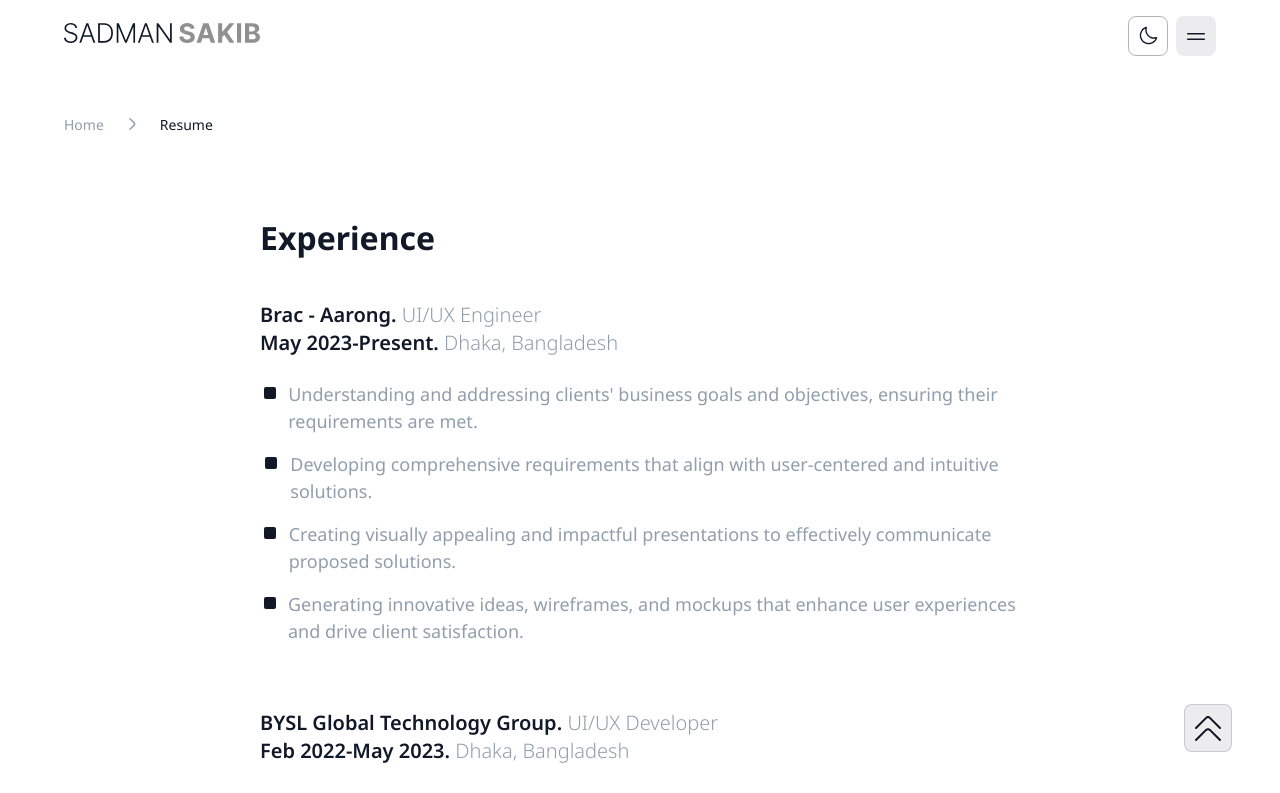
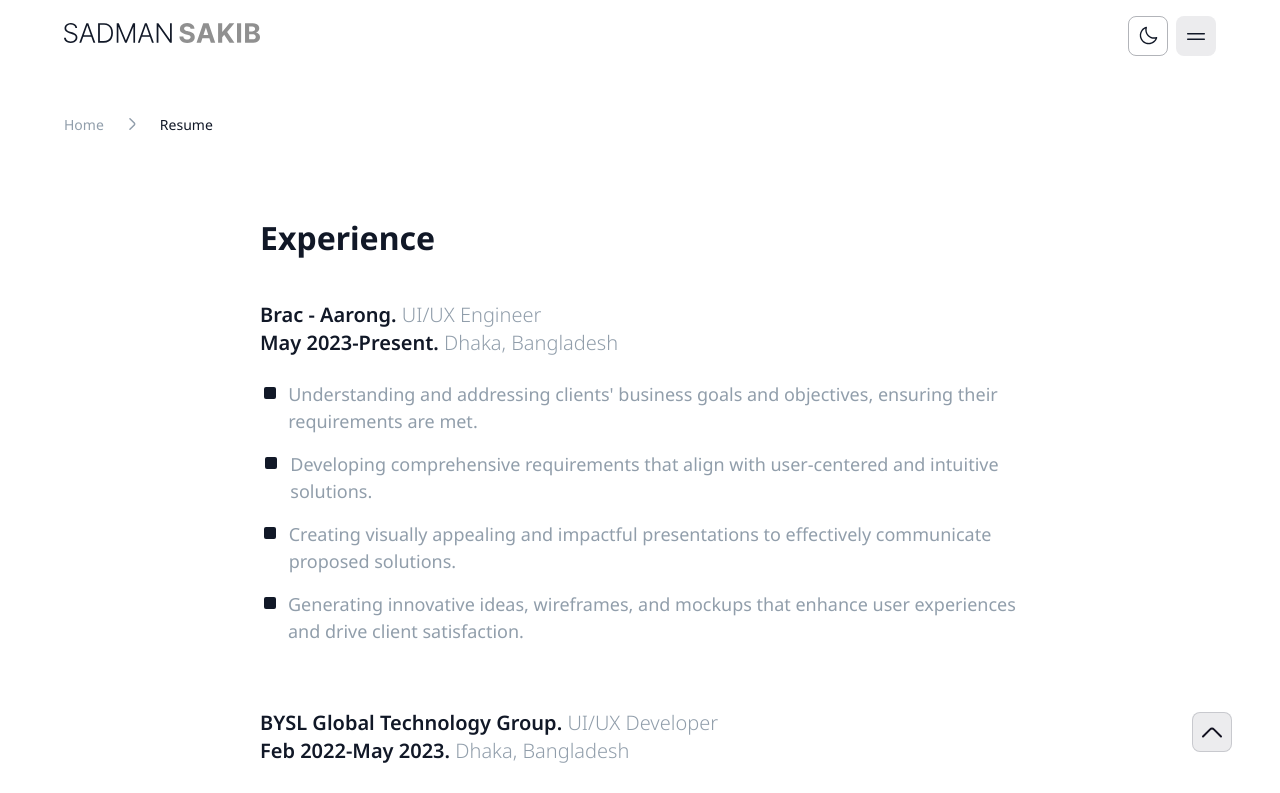
Before and after one commit to ssjisan/portfolio_v2.0, a React (Vite) app: page /resume in a window 1280 px wide. Shown: the top 793 px of the page. Built offline with nearby package versions, Linux system fonts and the light colour scheme.

Commit message:
go top components

```diff
--- /dev/null
+++ b/src/Components/Common/GoToTop.jsx
@@ -0,0 +1,43 @@
+import { Box } from "@mui/material";
+import { useContext } from "react";
+import { DataContext } from "../../DataProcessing/DataProcessing";
+import { TopArrow } from "../../assets/Icons";
+
+export default function GoToTop() {
+  const { goToTop, light } = useContext(DataContext);
+
+  return (
+    <Box
+      sx={{
+        position: "fixed",
+        bottom: {
+          xs: 32,
+          sm: 40,
+          md: 48,
+        },
+        right: {
+          xs: 16,
+          sm: 24,
+          md: 48,
+        },
+        zIndex: 1000,
+        display: "flex",
+        justifyContent: "center",
+        alignItems: "center",
+        border: light
+          ? "1px solid rgba(255, 255, 255, 0.24)"
+          : "1px solid rgba(17, 24, 39, 0.16)",
+        height: "40px",
+        width: "40px",
+        borderRadius: "8px",
+        cursor: "pointer",
+        background: light
+          ? "rgba(255, 255, 255, 0.12)"
+          : "rgba(17, 24, 39, 0.08)",
+      }}
+      onClick={goToTop}
+    >
+      <TopArrow color={light ? "#fff" : "#121120"} />
+    </Box>
+  );
+}
--- a/src/Pages/About.jsx
+++ b/src/Pages/About.jsx
@@ -4,10 +4,10 @@ import HeroSection from "../Components/About/HeroSection";
 import { useContext } from "react";
 import { DataContext } from "../DataProcessing/DataProcessing";
 import AboutBody from "../Components/About/AboutBody";
-import { TopArrow } from "../assets/Icons";
+import GoToTop from "../Components/Common/GoToTop";
 
 export default function About() {
-  const { light, goToTop } = useContext(DataContext);
+  const { light } = useContext(DataContext);
 
   return (
     <Box
@@ -19,30 +19,7 @@ export default function About() {
       <Navbar />
       <HeroSection />
       <AboutBody />
-      <Box
-        sx={{
-          position: "fixed",
-          bottom: 48,
-          right: 48,
-          zIndex: 1000,
-          display: "flex",
-          justifyContent: "center",
-          alignItems: "center",
-          border: light
-            ? "1px solid rgba(255, 255, 255, 0.24)"
-            : "1px solid rgba(17, 24, 39, 0.16)",
-          height: "48px",
-          width: "48px",
-          borderRadius: "8px",
-          cursor: "pointer",
-          background: light
-            ? "rgba(255, 255, 255, 0.12)"
-            : "rgba(17, 24, 39, 0.08)",
-        }}
-        onClick={goToTop}
-      >
-        <TopArrow color={light ? "#fff" : "#121120"} />
-      </Box>
+      <GoToTop/>
     </Box>
   );
 }
--- a/src/Pages/Career.jsx
+++ b/src/Pages/Career.jsx
@@ -3,10 +3,10 @@ import Navbar from "../Layout/Navbar";
 import HeroSection from "../Components/Career/HeroSection";
 import { useContext } from "react";
 import { DataContext } from "../DataProcessing/DataProcessing";
-import { TopArrow } from "../assets/Icons";
+import GoToTop from "../Components/Common/GoToTop";
 
 export default function Career() {
-  const { light,goToTop } = useContext(DataContext);
+  const { light } = useContext(DataContext);
   return (
     <Box
       sx={{
@@ -16,30 +16,7 @@ export default function Career() {
     >
       <Navbar />
       <HeroSection />
-      <Box
-        sx={{
-          position: "fixed",
-          bottom: 48,
-          right: 48,
-          zIndex: 1000,
-          display: "flex",
-          justifyContent: "center",
-          alignItems: "center",
-          border: light
-            ? "1px solid rgba(255, 255, 255, 0.24)"
-            : "1px solid rgba(17, 24, 39, 0.16)",
-          height: "48px",
-          width: "48px",
-          borderRadius: "8px",
-          cursor: "pointer",
-          background: light
-            ? "rgba(255, 255, 255, 0.12)"
-            : "rgba(17, 24, 39, 0.08)",
-        }}
-        onClick={goToTop}
-      >
-        <TopArrow color={light ? "#fff" : "#121120"} />
-      </Box>
+      <GoToTop/>
     </Box>
   );
 }
--- a/src/Pages/Home.jsx
+++ b/src/Pages/Home.jsx
@@ -3,10 +3,10 @@ import Navbar from "../Layout/Navbar";
 import HeroSection from "../Components/Home/HeroSection";
 import { useContext } from "react";
 import { DataContext } from "../DataProcessing/DataProcessing";
-import { TopArrow } from "../assets/Icons";
+import GoToTop from "../Components/Common/GoToTop";
 
 export default function Home() {
-  const { light,goToTop } = useContext(DataContext);
+  const { light } = useContext(DataContext);
   return (
     <Box
       sx={{
@@ -17,30 +17,7 @@ export default function Home() {
     >
       <Navbar />
       <HeroSection />
-      <Box
-        sx={{
-          position: "fixed",
-          bottom: 48,
-          right: 48,
-          zIndex: 1000,
-          display: "flex",
-          justifyContent: "center",
-          alignItems: "center",
-          border: light
-            ? "1px solid rgba(255, 255, 255, 0.24)"
-            : "1px solid rgba(17, 24, 39, 0.16)",
-          height: "48px",
-          width: "48px",
-          borderRadius: "8px",
-          cursor: "pointer",
-          background: light
-            ? "rgba(255, 255, 255, 0.12)"
-            : "rgba(17, 24, 39, 0.08)",
-        }}
-        onClick={goToTop}
-      >
-        <TopArrow color={light ? "#fff" : "#121120"} />
-      </Box>
+      <GoToTop />
     </Box>
   );
 }
--- a/src/Pages/ProjectDetails.jsx
+++ b/src/Pages/ProjectDetails.jsx
@@ -8,10 +8,10 @@ import Projects from "../assets/Projcets.json";
 import Error from "./Error";
 import ProjectDetail from "../Components/ProjectDetails/ProjectDetail";
 import projectsArray from "../assets/Projcets.json";
-import { TopArrow } from "../assets/Icons";
+import GoToTop from "../Components/Common/GoToTop";
 
 export default function ProjectDetails() {
-  const { light,goToTop } = useContext(DataContext);
+  const { light } = useContext(DataContext);
   const { pathname } = useLocation();
   const { title } = useParams();
   const project = Projects.find((project) => project.title === title);
@@ -33,30 +33,7 @@ export default function ProjectDetails() {
       <Navbar />
       <HeroSection selectedProject={selectedProject} />
       <ProjectDetail selectedProject={selectedProject} />
-      <Box
-        sx={{
-          position: "fixed",
-          bottom: 48,
-          right: 48,
-          zIndex: 1000,
-          display: "flex",
-          justifyContent: "center",
-          alignItems: "center",
-          border: light
-            ? "1px solid rgba(255, 255, 255, 0.24)"
-            : "1px solid rgba(17, 24, 39, 0.16)",
-          height: "48px",
-          width: "48px",
-          borderRadius: "8px",
-          cursor: "pointer",
-          background: light
-            ? "rgba(255, 255, 255, 0.12)"
-            : "rgba(17, 24, 39, 0.08)",
-        }}
-        onClick={goToTop}
-      >
-        <TopArrow color={light ? "#fff" : "#121120"} />
-      </Box>
+      <GoToTop/>
     </Box>
   );
 }
--- a/src/Pages/Projects.jsx
+++ b/src/Pages/Projects.jsx
@@ -5,10 +5,10 @@ import { useContext } from "react";
 import { DataContext } from "../DataProcessing/DataProcessing";
 import ProjectList from "../Components/Projects/ProjectList";
 import MoreProject from "../Components/Projects/MoreProject";
-import { TopArrow } from "../assets/Icons";
+import GoToTop from "../Components/Common/GoToTop";
 
 export default function Projects() {
-  const { light ,goToTop } = useContext(DataContext);
+  const { light  } = useContext(DataContext);
 
   return (
     <Box
@@ -21,30 +21,7 @@ export default function Projects() {
       <HeroSection />
       <ProjectList />
       <MoreProject />
-      <Box
-        sx={{
-          position: "fixed",
-          bottom: 48,
-          right: 48,
-          zIndex: 1000,
-          display: "flex",
-          justifyContent: "center",
-          alignItems: "center",
-          border: light
-            ? "1px solid rgba(255, 255, 255, 0.24)"
-            : "1px solid rgba(17, 24, 39, 0.16)",
-          height: "48px",
-          width: "48px",
-          borderRadius: "8px",
-          cursor: "pointer",
-          background: light
-            ? "rgba(255, 255, 255, 0.12)"
-            : "rgba(17, 24, 39, 0.08)",
-        }}
-        onClick={goToTop}
-      >
-        <TopArrow color={light ? "#fff" : "#121120"} />
-      </Box>
+      <GoToTop/>
     </Box>
   );
 }
--- a/src/Pages/Resume.jsx
+++ b/src/Pages/Resume.jsx
@@ -4,10 +4,10 @@ import HeroSection from "../Components/About/HeroSection";
 import { useContext } from "react";
 import { DataContext } from "../DataProcessing/DataProcessing";
 import ResumeBody from "../Components/Resume/ResumeBody";
-import { TopArrow } from "../assets/Icons";
+import GoToTop from "../Components/Common/GoToTop";
 
 export default function Resume() {
-  const { light, goToTop } = useContext(DataContext);
+  const { light } = useContext(DataContext);
 
   return (
     <Box
@@ -19,26 +19,7 @@ export default function Resume() {
       <Navbar />
       <HeroSection />
       <ResumeBody />
-      <Box
-        sx={{
-          position: "fixed",
-          bottom: 48,
-          right: 48,
-          zIndex: 1000,
-          display: "flex",
-          justifyContent: "center",
-          alignItems: "center",
-          border:light ? "1px solid rgba(255, 255, 255, 0.24)" : "1px solid rgba(17, 24, 39, 0.16)",
-          height:"48px",
-          width:"48px",
-          borderRadius:"8px",
-          cursor:"pointer",
-          background: light ? "rgba(255, 255, 255, 0.12)" : "rgba(17, 24, 39, 0.08)"
-        }}
-        onClick={goToTop}
-      >
-        <TopArrow color={light ? "#fff" : "#121120"} />
-      </Box>
+      <GoToTop />
     </Box>
   );
 }
--- a/src/assets/Icons.jsx
+++ b/src/assets/Icons.jsx
@@ -416,20 +416,14 @@ export const Uplabs = () => {
 export const TopArrow = ({ color }) => {
   return (
     <svg
-      width="32"
-      height="32"
-      viewBox="0 0 32 32"
+      width="24"
+      height="24"
+      viewBox="0 0 24 24"
       fill="none"
       xmlns="http://www.w3.org/2000/svg"
     >
       <path
-        d="M4 28L13.8787 18.1213C15.0503 16.9497 16.9497 16.9497 18.1213 18.1213L28 28"
-        stroke={color}
-        strokeWidth="2"
-        strokeLinecap="round"
-      />
-      <path
-        d="M4 16L13.8787 6.12132C15.0503 4.94975 16.9497 4.94975 18.1213 6.12132L28 16"
+        d="M3 16.5L9.87868 9.62132C11.0503 8.44974 12.9497 8.44975 14.1213 9.62132L21 16.5"
         stroke={color}
         strokeWidth="2"
         strokeLinecap="round"
```
Also changed, not shown: src/Components/Resume/Experience.jsx (+44 -17 lines).
